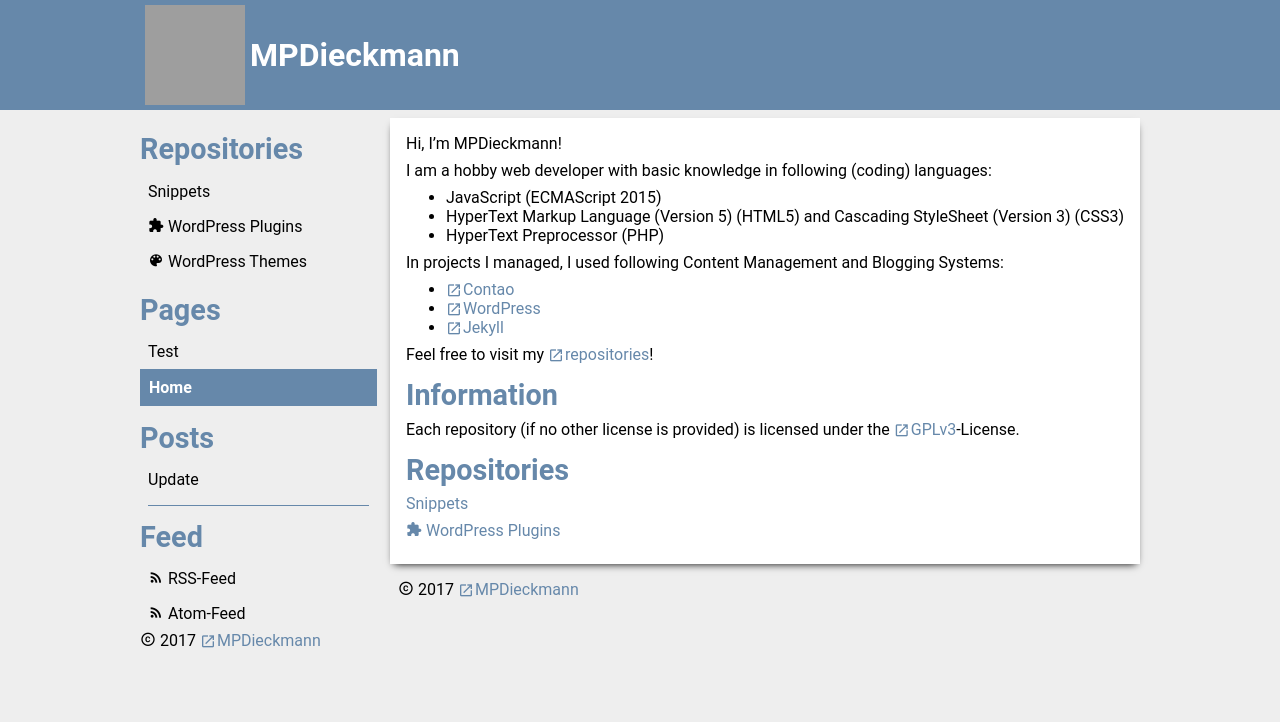
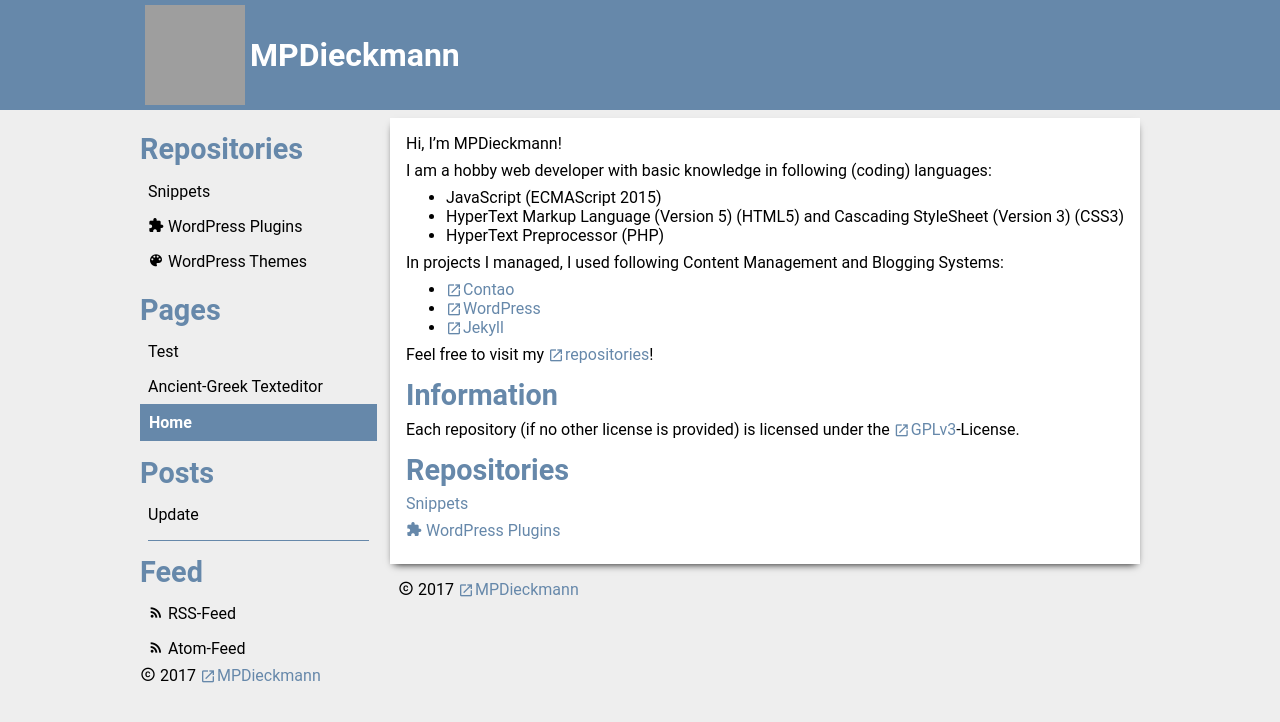
Before and after one commit to MPDieckmann/mpdieckmann.github.io, a Jekyll site: the page built from index.md, in a window 1280 px wide, cut to the strip 0-722 px from the top of the page. Built offline with Jekyll 4.4.1, drawn with Linux system fonts in a browser that asks for light colours; some web fonts are replaced; grey boxes are pictures that could not be loaded.

Commit message:
Update greek-input.html

```diff
--- a/greek-input.html
+++ b/greek-input.html
@@ -1,3 +1,7 @@
+---
+title: "Ancient-Greek Texteditor"
+themecolor: "#8a6"
+---
 <script type="text/javascript">
   (function timeout() {
     if (document.readyState == "complete") {
```
